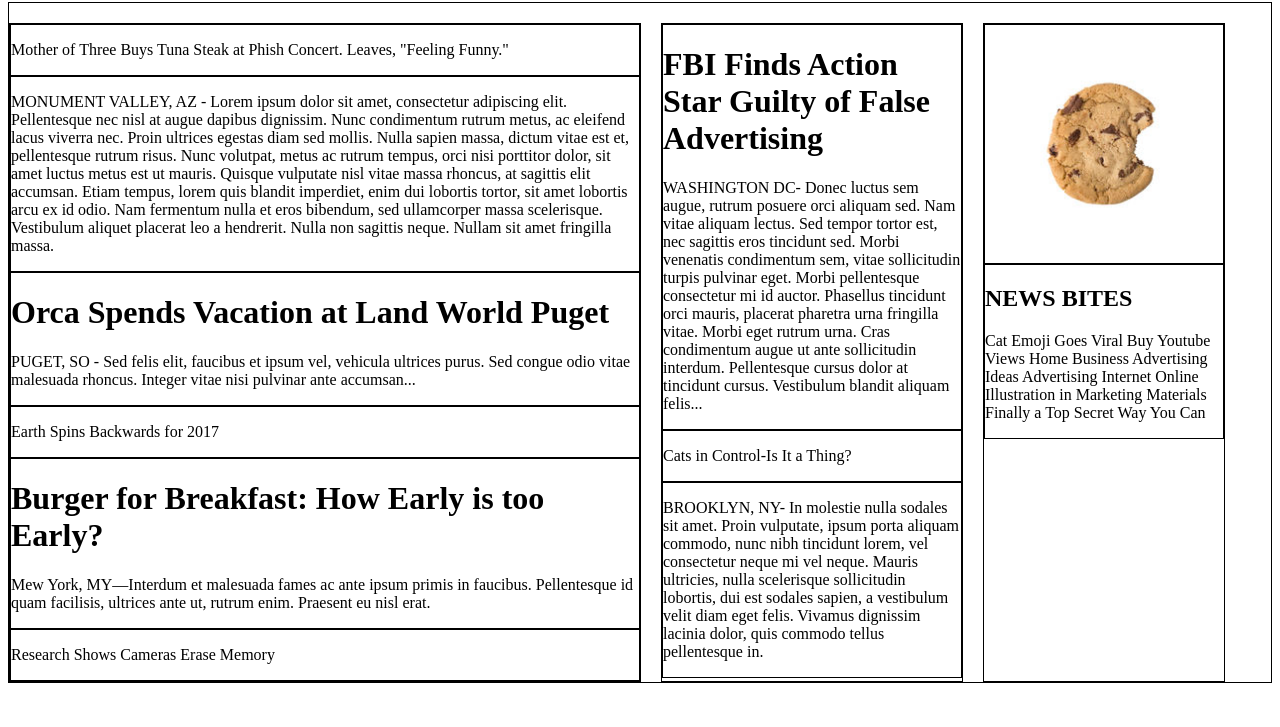
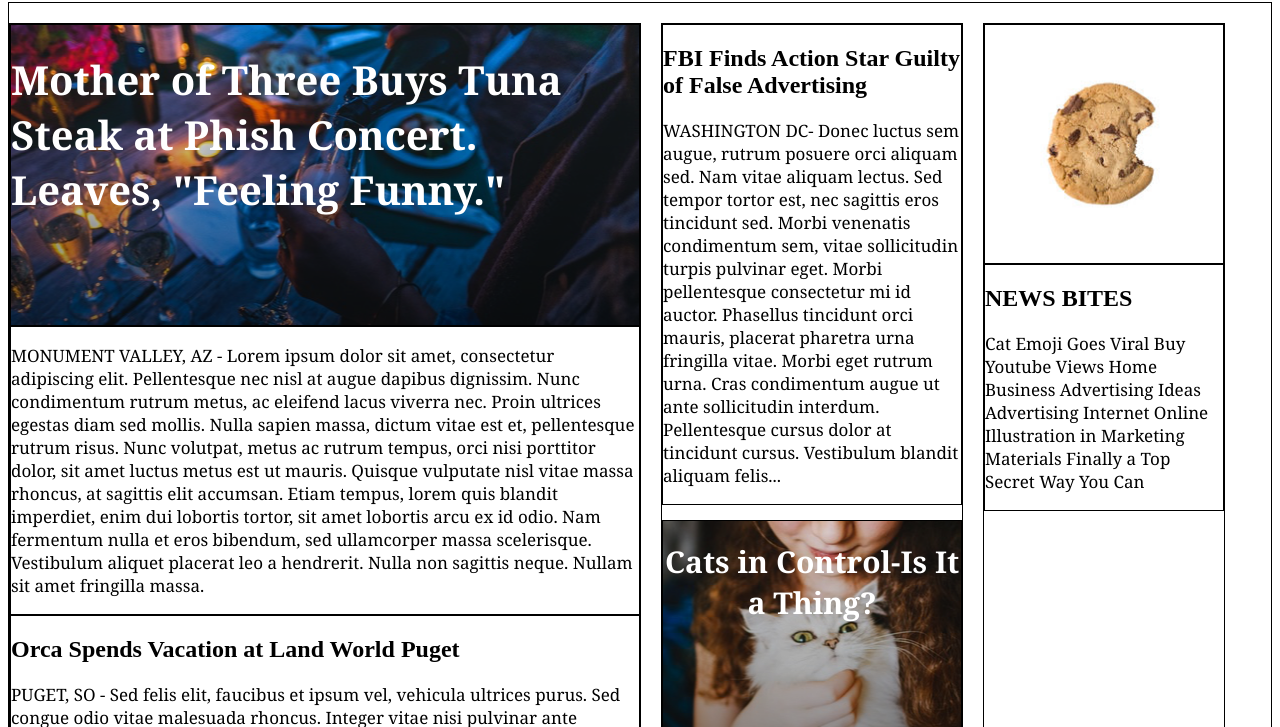
Before and after one commit to Katja-B/MyTImes, a plain HTML site: page index.html in a window 1280 px wide. Shown: the part 73-800 px from the top of the page. Drawn offline with Linux system fonts and the light colour scheme.

Commit message:
Added background images

```diff
--- a/index.html
+++ b/index.html
@@ -33,33 +33,33 @@
     <main>
     	<div class="column large">
         	<div id="mother" class="lartricle">
-            	<p>Mother of Three Buys Tuna Steak at Phish Concert. Leaves, &quot;Feeling Funny.&quot;</p>
+            	<h1>Mother of Three Buys Tuna Steak at Phish Concert. Leaves, &quot;Feeling Funny.&quot;</h1>
             </div>
             <div id="monument" class="lartricle">
             	<p>MONUMENT VALLEY, AZ - Lorem ipsum dolor sit amet, consectetur adipiscing elit. Pellentesque nec nisl at augue dapibus dignissim. Nunc condimentum rutrum metus, ac eleifend lacus viverra nec. Proin ultrices egestas diam sed mollis. Nulla sapien massa, dictum vitae est et, pellentesque rutrum risus. Nunc volutpat, metus ac rutrum tempus, orci nisi porttitor dolor, sit amet luctus metus est ut mauris. Quisque vulputate nisl vitae massa rhoncus, at sagittis elit accumsan. Etiam tempus, lorem quis blandit imperdiet, enim dui lobortis tortor, sit amet lobortis arcu ex id odio. Nam fermentum nulla et eros bibendum, sed ullamcorper massa scelerisque. Vestibulum aliquet placerat leo a hendrerit. Nulla non sagittis neque. Nullam sit amet fringilla massa.</p>
             </div>
             <div id="orca" class="lartricle">
-            	<h1>Orca Spends Vacation at Land World Puget</h1>
+            	<h2>Orca Spends Vacation at Land World Puget</h2>
                 <p>PUGET, SO - Sed felis elit, faucibus et ipsum vel, vehicula ultrices purus. Sed congue odio vitae malesuada rhoncus. Integer vitae nisi pulvinar ante accumsan...</p>
             </div>
             <div id="earth" class="lartricle">
-            	<p>Earth Spins Backwards for 2017</p>
+            	<h1>Earth Spins Backwards for 2017</h1>
             </div>
             <div id="burger" class="lartricle">
-            	<h1>Burger for Breakfast: How Early is too Early?</h1>
+            	<h2>Burger for Breakfast: How Early is too Early?</h2>
                 <p>Mew York, MY—Interdum et malesuada fames ac ante ipsum primis in faucibus. Pellentesque id quam facilisis, ultrices ante ut, rutrum enim. Praesent eu nisl erat.</p>
             </div>
             <div id="research" class="lartricle">
-            	<p>Research Shows Cameras Erase Memory</p>
+            	<h1>Research Shows Cameras Erase Memory</h1>
             </div>
         </div>
         <div class="column medium">
         	<div id="fbi" class="martricle">
-            	<h1>FBI Finds Action Star Guilty of False Advertising</h1>
+            	<h2>FBI Finds Action Star Guilty of False Advertising</h2>
                 <p>WASHINGTON DC- Donec luctus sem augue, rutrum posuere orci aliquam sed. Nam vitae aliquam lectus. Sed tempor tortor est, nec sagittis eros tincidunt sed. Morbi venenatis condimentum sem, vitae sollicitudin turpis pulvinar eget. Morbi pellentesque consectetur mi id auctor. Phasellus tincidunt orci mauris, placerat pharetra urna fringilla vitae. Morbi eget rutrum urna. Cras condimentum augue ut ante sollicitudin interdum. Pellentesque cursus dolor at tincidunt cursus. Vestibulum blandit aliquam felis...</p>
             </div>
             <div id="cats" class="martricle">
-            	<p>Cats in Control-Is It a Thing?</p>
+            	<h1>Cats in Control-Is It a Thing?</h1>
             </div>
             <div id="brooklyn" class="martricle">
             	<p>BROOKLYN, NY- In molestie nulla sodales sit amet. Proin vulputate, ipsum porta aliquam commodo, nunc nibh tincidunt lorem, vel consectetur neque mi vel neque. Mauris ultricies, nulla scelerisque sollicitudin lobortis, dui est sodales sapien, a vestibulum velit diam eget felis. Vivamus dignissim lacinia dolor, quis commodo tellus pellentesque in.</p>
--- a/resources/css/style.css
+++ b/resources/css/style.css
@@ -15,7 +15,7 @@ header {
 #logo {
 	display:flex;
 	align-items: center;
-	justify-content:space-around;
+	justify-content: space-between;
 	}
 
 #mytimes {
@@ -69,3 +69,64 @@ div {
 	height: 100%;
 	width: 100%;
 	}
+
+p {
+	font-family: Georgia;
+	font-size: 17px;
+	color: black;
+}
+
+h1 {
+	display: flex;
+	font-family: Georgia;
+  font-weight: bold;
+  font-size: 30px;
+  color: white;
+  text-align: center;
+	}
+
+
+#mother h1 {
+	font-family: Georgia;
+  font-weight: bold;
+  font-size: 40px;
+  color: white;
+   text-align: left;
+	}
+
+#mother {
+	display: flex;
+	justify-content: flex-start;
+	align-items: flex-start;
+	background-image: url(../images/img-story-main.png);
+	background-position: top;
+	background-size: full;
+	height: 300px;
+	background-repeat: no-repeat;
+	}
+
+#earth {
+	display: flex;
+	margin-top: 15px;
+	background-image:url(../images/img-story-2.png);
+	background-size: full;
+	height: 300px;
+	}
+
+#research {
+	display: flex;
+	margin-top: 15px;
+	background-image:url(../images/img-story-3.png);
+	background-size: full;
+	height: 300px;
+	}
+
+#cats {
+	display: flex;
+	margin-top: 15px;
+	background-image:url(../images/img-story-1.png);
+	background-position: top;
+	background-size: full;
+	height: 300px;
+	background-repeat: no-repeat;
+	}
```
